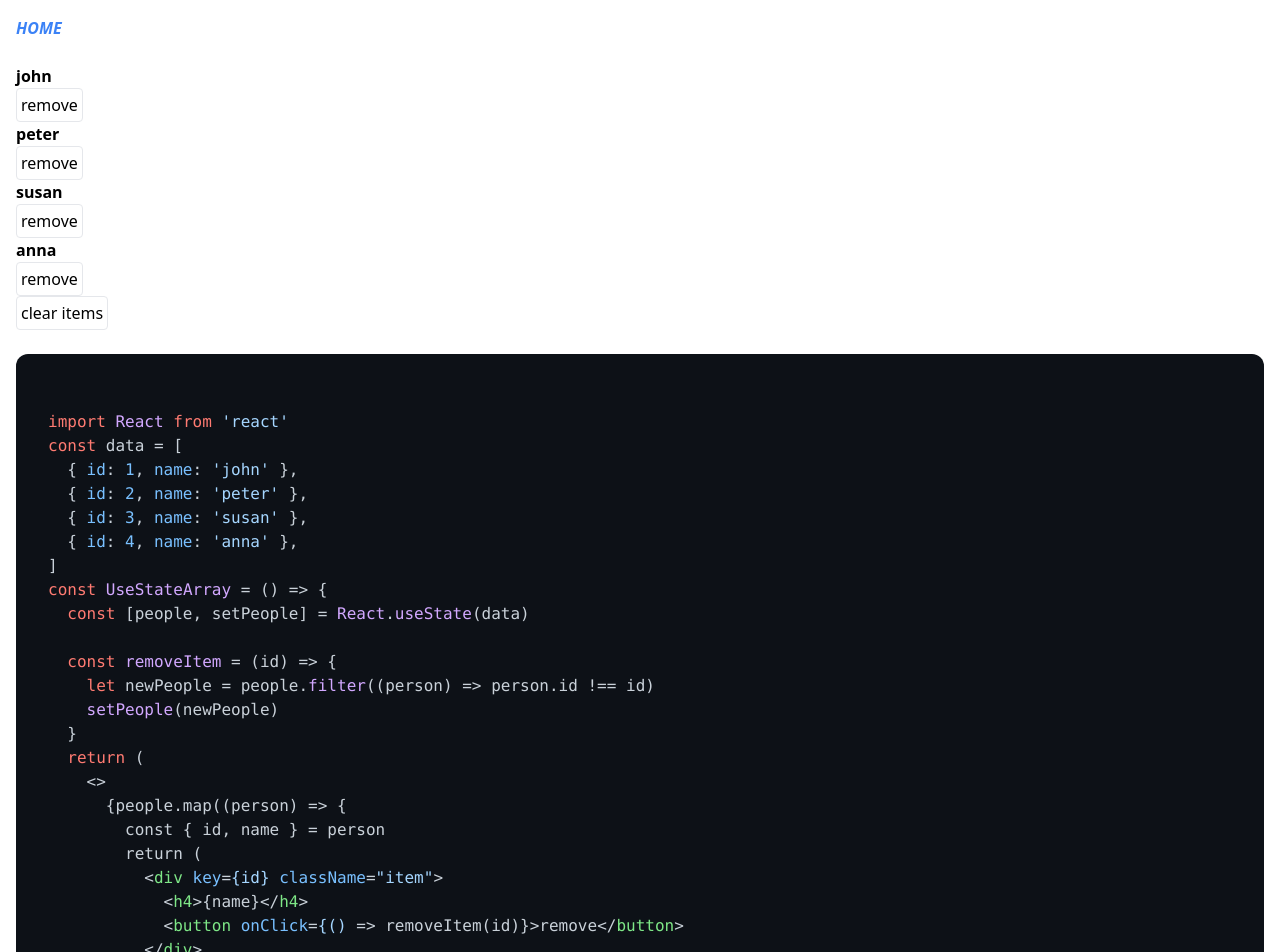
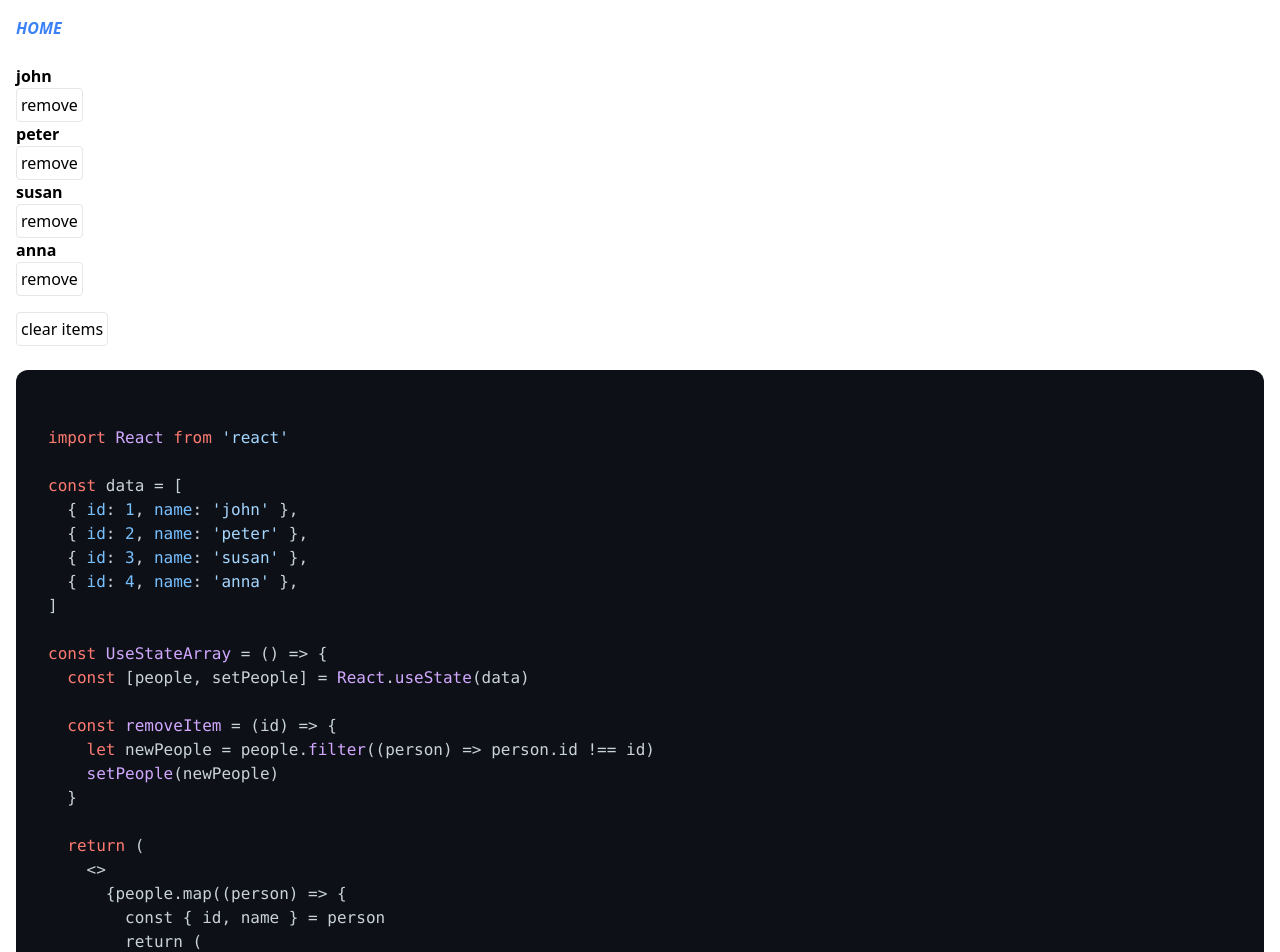
Before and after one commit to nrjdalal/learn-reactjs, a Next.js app: page /useState/array in a window 1280 px wide. Shown: the top 952 px of the page. Built offline with nearby package versions, Linux system fonts and the light colour scheme.

Commit message:
Thu Jun 17 23:40:21 IST 2021

```diff
--- a/pages/useState/array.js
+++ b/pages/useState/array.js
@@ -1,11 +1,13 @@
 import React from 'react'
 import CodeJavascript from '../../components/Code.js'
+
 const data = [
   { id: 1, name: 'john' },
   { id: 2, name: 'peter' },
   { id: 3, name: 'susan' },
   { id: 4, name: 'anna' },
 ]
+
 const UseStateArray = () => {
   const [people, setPeople] = React.useState(data)
 
@@ -13,29 +15,32 @@ const UseStateArray = () => {
     let newPeople = people.filter((person) => person.id !== id)
     setPeople(newPeople)
   }
+
   return (
     <>
       {people.map((person) => {
         const { id, name } = person
         return (
-          <div key={id} className="item">
+          <div key={id}>
             <h4>{name}</h4>
             <button onClick={() => removeItem(id)}>remove</button>
           </div>
         )
       })}
-      <button className="btn" onClick={() => setPeople([])}>
+      <button onClick={() => setPeople([])} className="mt-4">
         clear items
       </button>
       <CodeJavascript>
         {`
 import React from 'react'
+
 const data = [
   { id: 1, name: 'john' },
   { id: 2, name: 'peter' },
   { id: 3, name: 'susan' },
   { id: 4, name: 'anna' },
 ]
+
 const UseStateArray = () => {
   const [people, setPeople] = React.useState(data)
 
@@ -43,18 +48,19 @@ const UseStateArray = () => {
     let newPeople = people.filter((person) => person.id !== id)
     setPeople(newPeople)
   }
+
   return (
     <>
       {people.map((person) => {
         const { id, name } = person
         return (
-          <div key={id} className="item">
+          <div key={id}>
             <h4>{name}</h4>
             <button onClick={() => removeItem(id)}>remove</button>
           </div>
         )
       })}
-      <button className="btn" onClick={() => setPeople([])}>
+      <button onClick={() => setPeople([])}>
         clear items
       </button>
     </>
```
